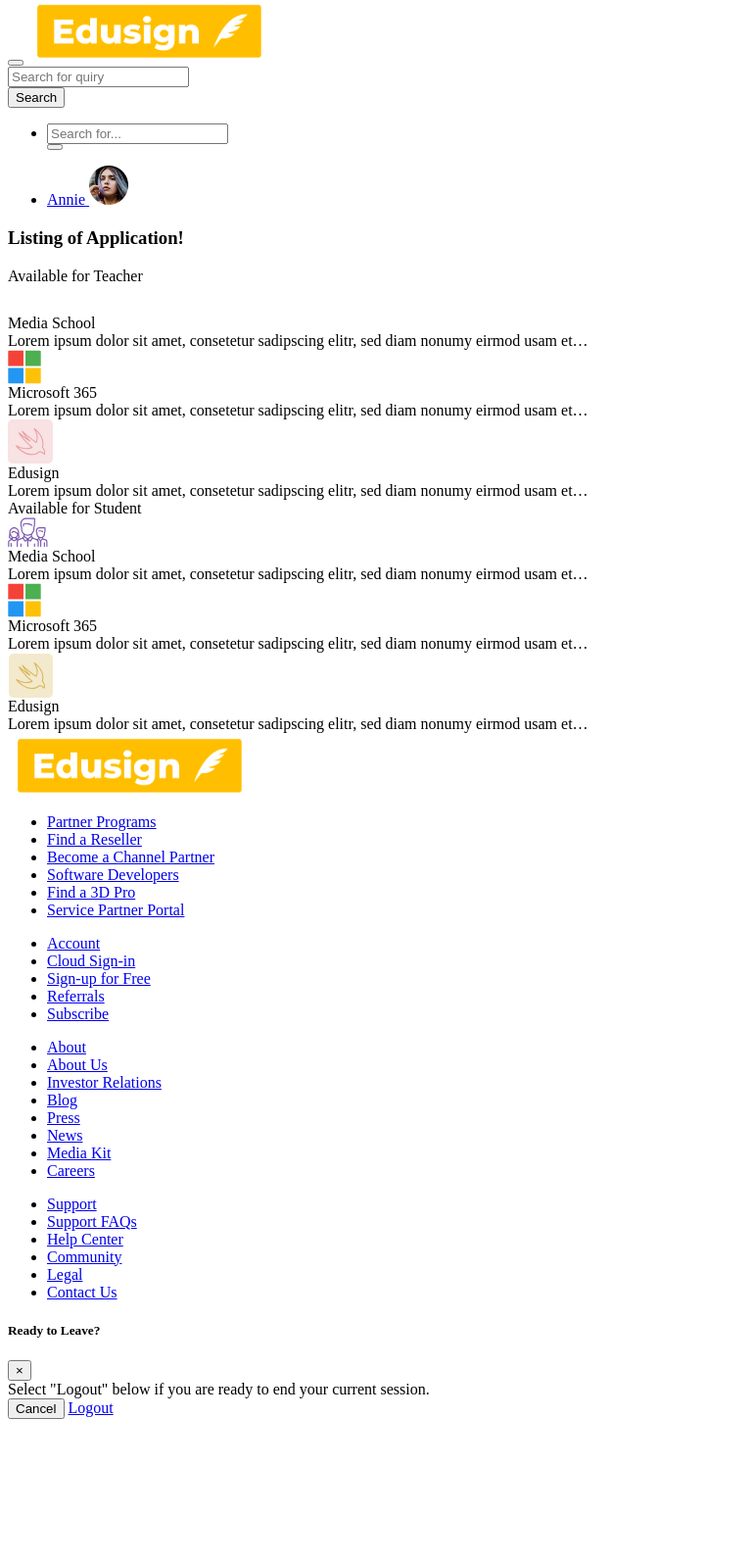
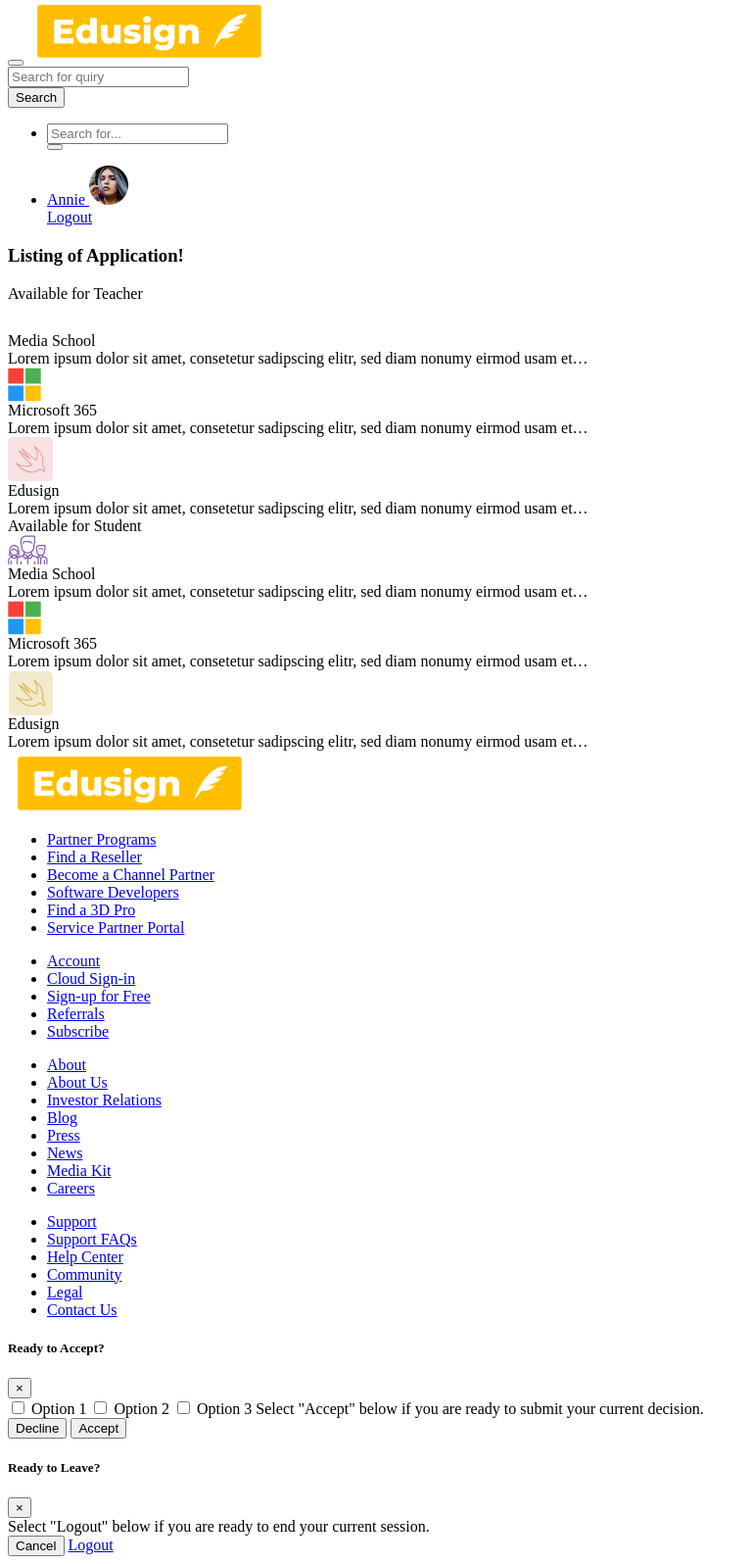
Before and after one commit to Viking03265/Vincent-PHP, a PHP site: page /views/contents.php in a window 1280 px wide. Shown: the part 490-2086 px from the top of the page at 98% size, without its empty margins (0-769 px from the left). Before the commit the page ends 1938 px from the top, so only its background shows below. Run offline with PHP 8.4, Linux system fonts and the light colour scheme.

Commit message:
08-09-2021

```diff
--- a/assets/js/main.js
+++ b/assets/js/main.js
@@ -1,5 +1,7 @@
 (function($) {
   "use strict"; // Start of use strict
+
+  var popup_choice = 0;
 
   // Toggle the side navigation
   $("#sidebarToggle, #sidebarToggleTop").on('click', function(e) {
@@ -47,7 +49,7 @@
   });
 
   // Smooth scrolling using jQuery easing
-  $(document).on('click', 'a.scroll-to-top', function(e) {
+  $(document).on('click', 'a.scroll-to-top', (e) => {
     var $anchor = $(this);
     $('html, body').stop().animate({
       scrollTop: ($($anchor.attr('href')).offset().top)
@@ -55,4 +57,27 @@
     e.preventDefault();
   });
 
-})(jQuery); // End of use strict
+  $(document).ready(() => {
+    $('#popup').modal({backdrop: 'static', keyboard: false});
+    // console.log("Document is ready!");
+  });
+
+  $('#popup').on('hidden.bs.modal', () => {
+    console.log("Popup is closing now!");
+    if (popup_choice === 0) {
+      $('#popup').modal({backdrop: 'static', keyboard: false});
+    }
+    popup_choice = 0;
+  });
+
+  $(document).on('click', '#popup .btn-accept', e => {
+    popup_choice = 1;
+    $('#popup').modal('hide');
+  });
+
+  $(document).on('click', '#popup .btn-decline', e => {
+    popup_choice = 2;
+    $('#popup').modal('hide');
+  });
+
+ })(jQuery); // End of use strict
--- a/views/Home/content.php
+++ b/views/Home/content.php
@@ -67,9 +67,9 @@
                         <img class="img-profile rounded-circle" src="assets/imgs/Annie.png">
                     </a>
                     <!-- Dropdown - User Information -->
-                    <!--div class="dropdown-menu dropdown-menu-right shadow animated--grow-in"
+                    <div class="dropdown-menu dropdown-menu-right shadow animated--grow-in"
                         aria-labelledby="userDropdown">
-                        <a class="dropdown-item" href="#">
+                        <!-- <a class="dropdown-item" href="#">
                             <i class="fas fa-user fa-sm fa-fw mr-2 text-gray-400"></i>
                             Profile
                         </a>
@@ -81,12 +81,12 @@
                             <i class="fas fa-list fa-sm fa-fw mr-2 text-gray-400"></i>
                             Activity Log
                         </a>
-                        <div class="dropdown-divider"></div>
+                        <div class="dropdown-divider"></div> -->
                         <a class="dropdown-item" href="#" data-toggle="modal" data-target="#logoutModal">
                             <i class="fas fa-sign-out-alt fa-sm fa-fw mr-2 text-gray-400"></i>
                             Logout
                         </a>
-                    </div-->
+                    </div>
                 </li>
             </ul>
         </nav>
--- /dev/null
+++ b/views/Home/popup.php
@@ -0,0 +1,33 @@
+<div class="modal fade" id="popup" role="dialog" aria-labelledby="popupModal">
+    <div class="modal-dialog" role="document">
+        <div class="modal-content">
+            <div class="modal-header">
+                <h5 class="modal-title" id="popupModal">Ready to Accept?</h5>
+                <button class="close" type="button" data-dismiss="modal" aria-label="Close">
+                    <span aria-hidden="true">&times;</span>
+                </button>
+            </div>
+            <div class="modal-body">
+
+                <input id='one' type='checkbox' />
+                <label for='one'>
+                    <span></span>Option 1
+                </label>
+                <input id='two' type='checkbox' />
+                <label for='two'>
+                    <span></span>Option 2
+                </label>
+                <input id='three' type='checkbox' />
+                <label for='three'>
+                    <span></span>Option 3
+                </label>
+
+                Select "Accept" below if you are ready to submit your current decision.
+            </div>
+            <div class="modal-footer">
+                <button class="btn btn-secondary btn-decline">Decline</button>
+                <button class="btn btn-primary btn-accept">Accept</button>
+            </div>
+        </div>
+    </div>
+</div>
--- a/views/contents.php
+++ b/views/contents.php
@@ -12,6 +12,8 @@
     <!-- End of Page Wrapper -->
 
     <?php include_once ('Home\\footer.php') ?>
+
+    <?php include_once ('Home\\popup.php') ?>
 
     <!-- Scroll to Top Button-->
     <a class="scroll-to-top rounded" href="#page-top">
```
Also changed, not shown: assets/css/style.css (+76 -0 lines).
